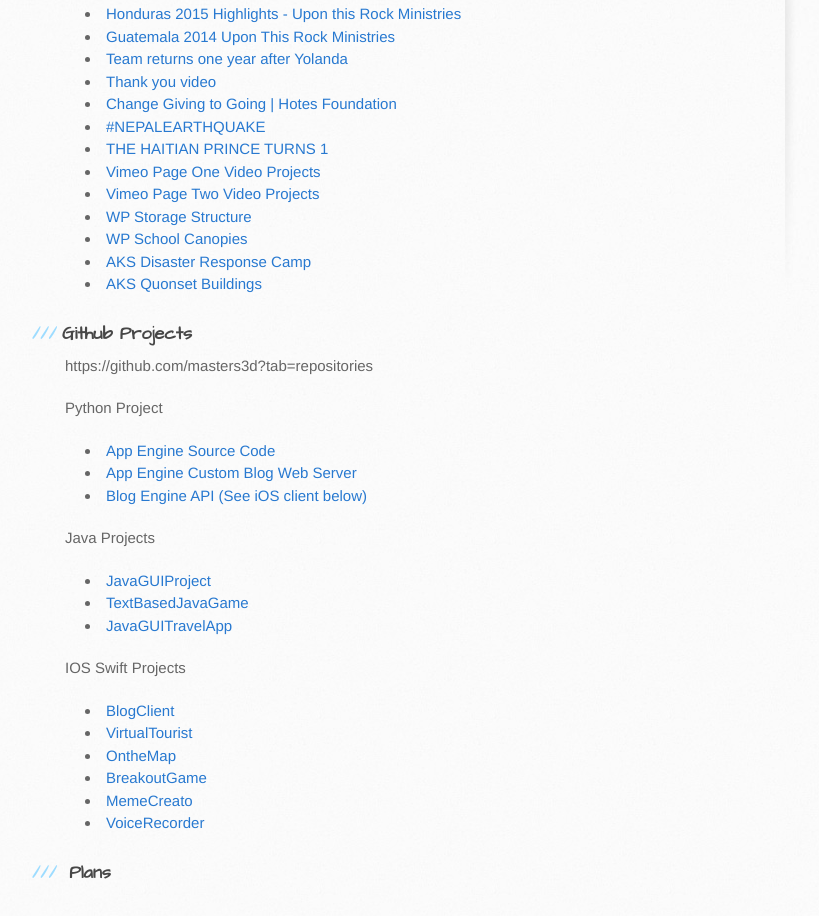
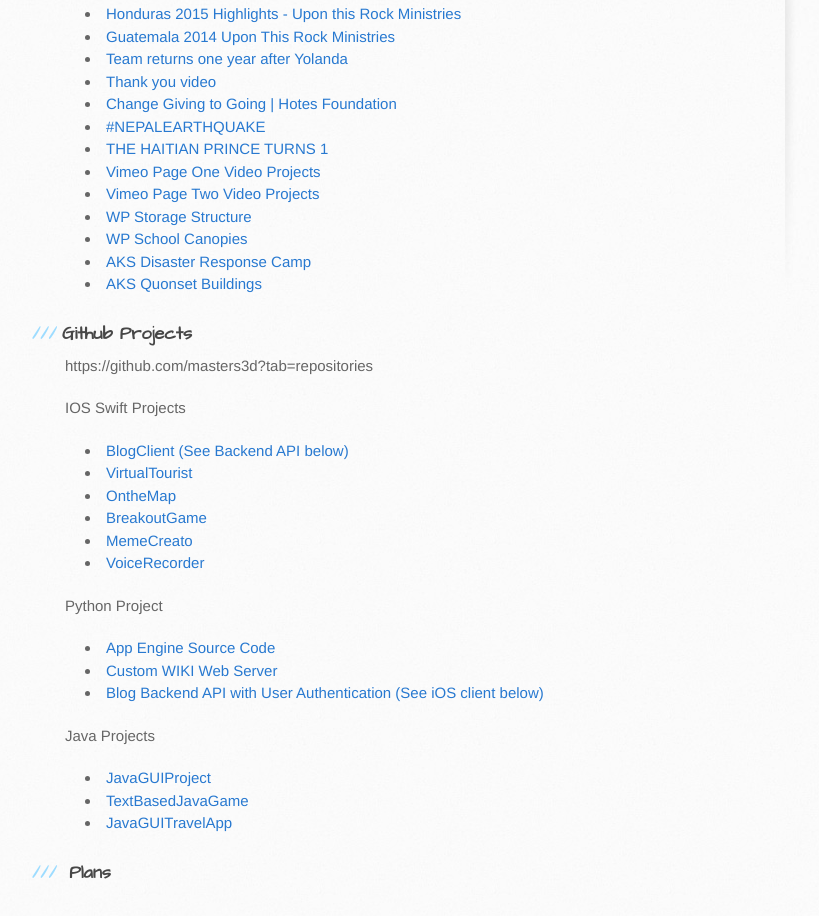
Before and after one commit to masters3d/masters3d.github.io, a plain HTML site: page index.html in a window 1280 px wide. Shown: the part 458-1374 px from the top of the page, without its empty margins (105-924 px from the left). Drawn offline with Linux system fonts and the light colour scheme.

Commit message:
moved some stuff around

```diff
--- a/index.html
+++ b/index.html
@@ -54,27 +54,26 @@
 
           <h3><a id="welcome-to-github-pages2" class="anchor" href="#welcome-to-github-pages" aria-hidden="true"><span class="octicon octicon-link"></span></a>Github Projects</h3>
           <p>https://github.com/masters3d?tab=repositories</p>
- <p> Python Project </p>
+<p> IOS Swift Projects</p>
+<ul>
+<li><a href= "https://github.com/masters3d/BlogClient/">BlogClient (See Backend API below)</a></li>
+<li><a href= "https://github.com/masters3d/VirtualTourist">VirtualTourist</a></li>
+<li><a href= "https://github.com/masters3d/OnTheMap">OntheMap</a></li>
+<li><a href= "https://github.com/masters3d/breakoutGame">BreakoutGame</a></li>
+<li><a href= "https://github.com/masters3d/memeCreatorApp">MemeCreato</a></li>
+<li><a href= "https://github.com/masters3d/recordVoiceApp">VoiceRecorder</a></li>
+</ul>
+<p> Python Project </p>
 <ul>
 <li><a href= "https://github.com/masters3d/Appengine-Udacity-Blog-Project">App Engine Source Code</a></li>
-<li><a href= "http://cheyomasters3d.appspot.com/">App Engine Custom Blog Web Server</a></li>
-<li><a href= "http://cheyomasters3d.appspot.com/blog.json">Blog Engine API (See iOS client below) </a></li>
-
+<li><a href= "http://cheyomasters3d.appspot.com/wiki">Custom WIKI Web Server</a></li>
+<li><a href= "http://cheyomasters3d.appspot.com/blog.json">Blog Backend API with User Authentication (See iOS client below) </a></li>
 </ul>
 <p>Java Projects</p>
 <ul>
 <li><a href= "https://github.com/masters3d/JavaGUIProject">JavaGUIProject</a></li>
 <li><a href= "https://github.com/masters3d/TextBasedJavaGame">TextBasedJavaGame</a></li>
 <li><a href= "https://github.com/masters3d/JavaGUITravelApp">JavaGUITravelApp</a></li>
-</ul>
-<p> IOS Swift Projects</p>
-<ul>
-<li><a href= "https://github.com/masters3d/BlogClient/">BlogClient</a></li>
-<li><a href= "https://github.com/masters3d/VirtualTourist">VirtualTourist</a></li>
-<li><a href= "https://github.com/masters3d/OnTheMap">OntheMap</a></li>
-<li><a href= "https://github.com/masters3d/breakoutGame">BreakoutGame</a></li>
-<li><a href= "https://github.com/masters3d/memeCreatorApp">MemeCreato</a></li>
-<li><a href= "https://github.com/masters3d/recordVoiceApp">VoiceRecorder</a></li>
 </ul>
 
 
```
